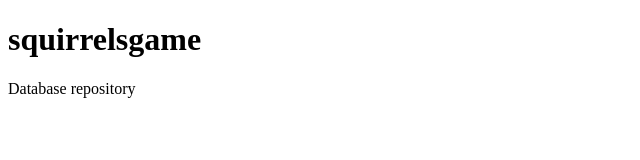
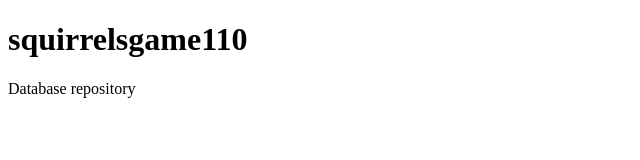
Before and after one commit to isoviet/isoviet.github.io, a plain HTML site: page index.html in a window 1280 px wide. Shown: the full height of the page, 0-640 px from the left. Drawn offline with Linux system fonts and the light colour scheme.

Commit message:
Update index.html

```diff
--- a/index.html
+++ b/index.html
@@ -1,7 +1,7 @@
 <!DOCTYPE html>
 <html>
 <body>
-<h1>squirrelsgame</h1>
+<h1>squirrelsgame110</h1>
 <p>Database repository</p>
 </body>
 </html>
```
